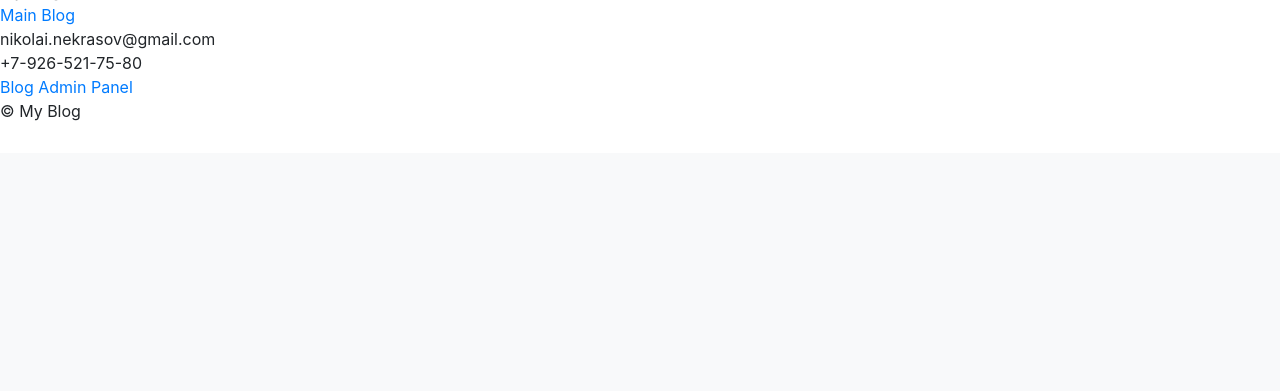
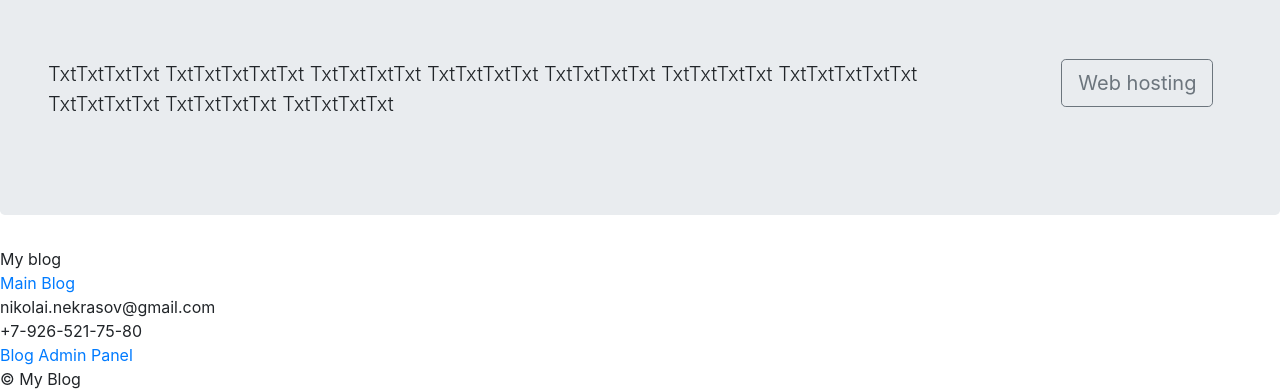
Before and after one commit to NikolaiNekrasov/php_blog, a PHP site: page /index.php?page=1 in a window 1280 px wide. Shown: the part 647-1038 px from the top of the page. Before the commit the page ends 768 px from the top, so only its background shows below. Run offline with PHP 8.4, Linux system fonts and the light colour scheme; data that the repository does not hold is empty; some libraries are stand-ins or nearby versions.

Commit message:
added a block "jumbotron" to the layout of the main page

```diff
--- a/index.php
+++ b/index.php
@@ -69,7 +69,16 @@
 </div>
 
 <!--- Jumbotron -->
-
+<div class="container-fluid">
+    <div class="row jumbotron">
+        <div class="col-xs-12 col-sm-12 col-md-9 col-lg-9 col-xl-10">
+            <p class="lead">TxtTxtTxtTxt  TxtTxtTxtTxtTxt TxtTxtTxtTxt  TxtTxtTxtTxt TxtTxtTxtTxt TxtTxtTxtTxt  TxtTxtTxtTxtTxt TxtTxtTxtTxt  TxtTxtTxtTxt TxtTxtTxtTxt</p>
+        </div>
+        <div class="col-xs-12 col-sm-12 col-md-3 col-lg-3 col-xl-2">
+            <a href="#"><button type="button" class="btn btn-outline-secondary btn-lg">Web hosting</button></a>
+        </div>
+    </div>
+</div>
 
 <!--- Welcome Section -->
 
```
